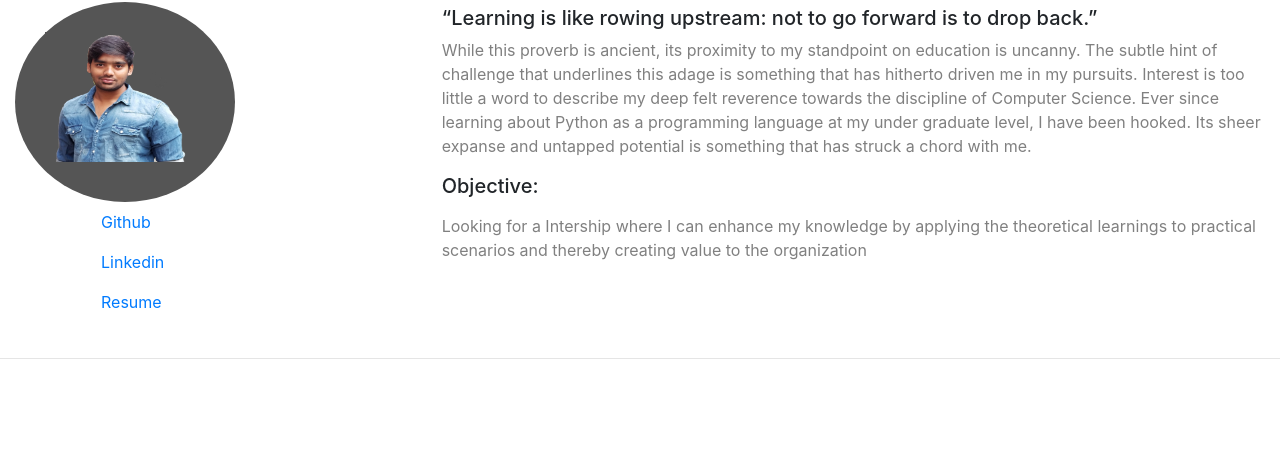
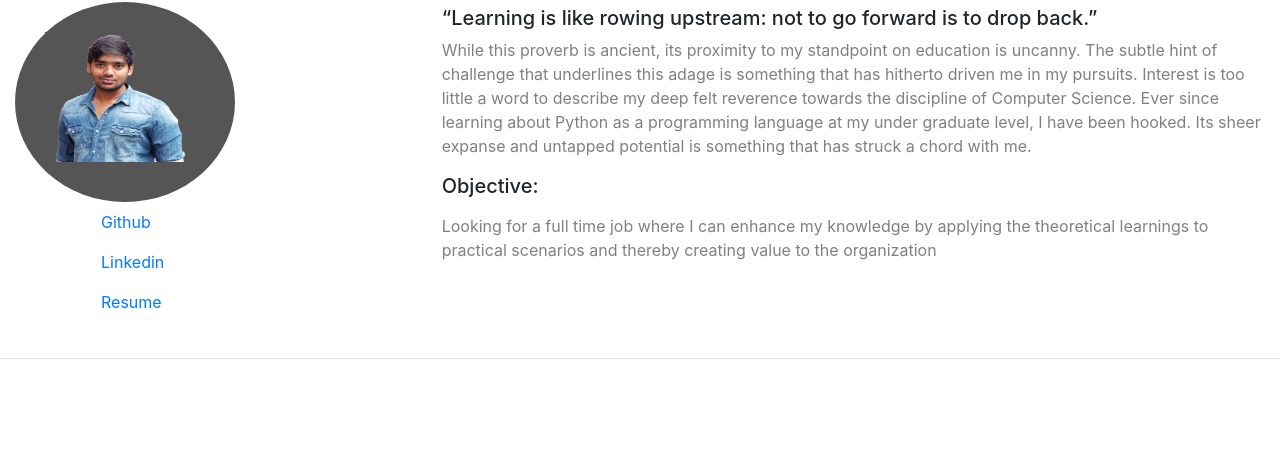
Before and after one commit to Sesetty/myweb, a plain HTML site: page index.html in a window 1280 px wide. Shown: the part 340-800 px from the top of the page. Drawn offline with nearby package versions, Linux system fonts and the light colour scheme.

Commit message:
Update index.html

```diff
--- a/index.html
+++ b/index.html
@@ -73,7 +73,7 @@ Computer Science. Ever since learning about Python as a programming language at
 level, I have been hooked. Its sheer expanse and untapped potential is something that has
 struck a chord with me.</p>
       <p><h5>Objective:</h5></p>
-      <p style="color: gray">Looking for a Intership where I can enhance my knowledge by applying the theoretical learnings to practical scenarios and thereby creating value to the organization</p>
+      <p style="color: gray">Looking for a full time job where I can enhance my knowledge by applying the theoretical learnings to practical scenarios and thereby creating value to the organization</p>
    </div>
    </div>
    </div>
```
